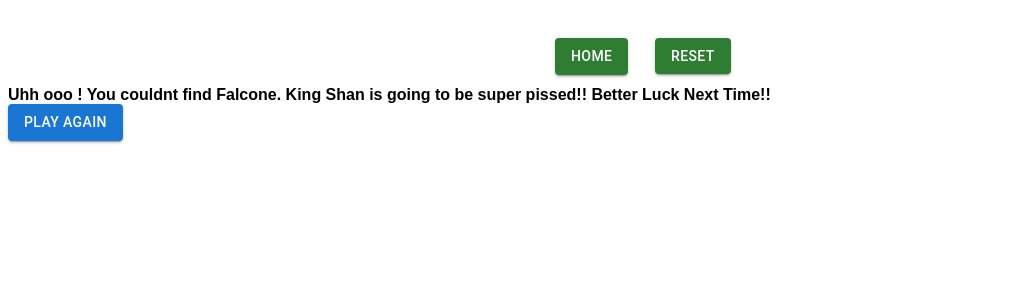
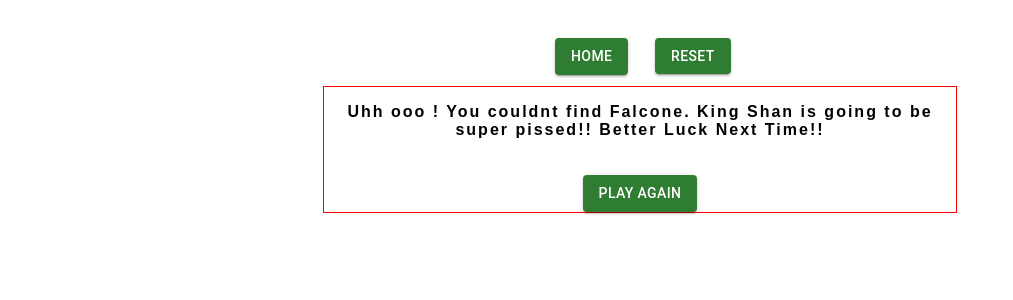
Before and after one commit to AnkitSingh60/frontend_task, a React (Create React App) app: page /result in a window 1280 px wide. Shown: the top 300 px of the page, without its empty margins (0-1013 px from the left). Built offline with nearby package versions, Linux system fonts and the light colour scheme; no server answers; a web font is replaced by a local one.

Commit message:
css added

```diff
--- a/src/App.css
+++ b/src/App.css
@@ -47,3 +47,12 @@
   left: 40px;
   bottom: 12px;
 }
+.ResultDiv{
+  border: 1px solid red;
+  width: 50%;
+  margin: auto;
+  text-align: center;
+}
+.dilogBox{
+  letter-spacing: 2px;
+}
--- a/src/components/ResultPage.jsx
+++ b/src/components/ResultPage.jsx
@@ -71,15 +71,17 @@ const ResultPage = () => {
     return (
         <>
         <Header/>
-            <div className="Result-body">
+            <div className="ResultDiv">
                 {console.log(result)}
                 {result[0] == null && result[1] === undefined ? (
                     <CircularProgress />
                 ) : result[0] === 'success' ? (
                     <>
-                        <div className="result-partone">
-                            {result[0]}! Congratulations on Finding Falcone. King Shan is
+                        <div className="dilogBox">
+                            {result[0]} <p>
+                            ! Congratulations on Finding Falcone. King Shan is
                             Mighty Pleased.
+                            </p>
                         </div>
                         <div className="result-parttwo">
                             <div>Time Taken - {timeTaken}</div>
@@ -88,13 +90,13 @@ const ResultPage = () => {
                     </>
                 ) : (
                     <>
-                        <div className="result-partone">
+                        <p className="dilogBox">
                             Uhh ooo ! You couldnt find Falcone. King Shan is going to be
                             super pissed!! Better Luck Next Time!!
-                        </div>
+                        </p>
                     </>
                 )}
-                <Button variant="contained" onClick={HomeButton}>
+                <Button  variant="contained" color="success"  onClick={HomeButton} style={{marginTop:"20px"}}>
                     Play Again
                 </Button>
             </div>
```
